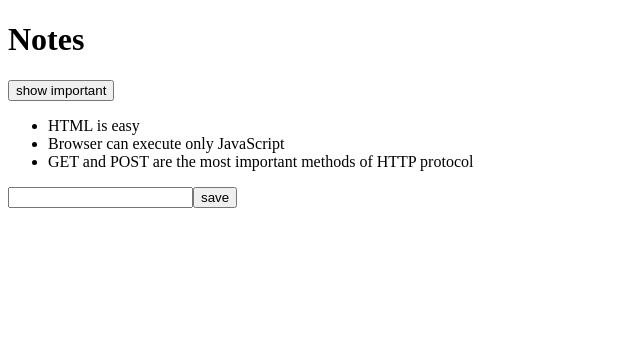
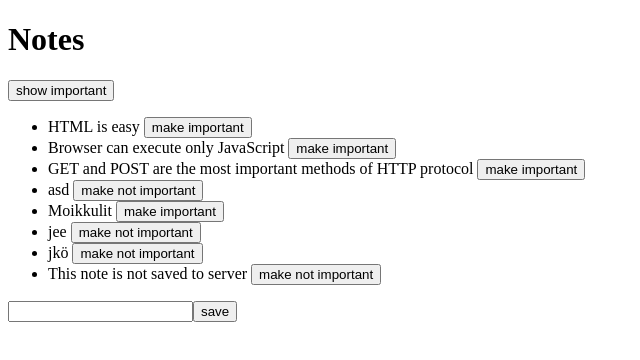
Before and after one commit to tomssulisko/helsinki-full-stack-kurssi, a React (Create React App) app in the folder esim/part2/: page / in a window 1280 px wide. Shown: the top 360 px of the page, without its empty margins (0-640 px from the left). Built offline with nearby package versions, Linux system fonts and the light colour scheme; data requests are answered from the project's data file.

Commit message:
update esim

```diff
--- a/esim/part2/db.json
+++ b/esim/part2/db.json
@@ -1,18 +1,38 @@
 {
   "notes": [
     {
-        "id": 1,
+      "id": "1",
       "content": "HTML is easy",
-        "important": true
+      "important": false
     },
     {
-        "id": 2,
+      "id": "2",
       "content": "Browser can execute only JavaScript",
       "important": false
     },
     {
-        "id": 3,
+      "id": "3",
       "content": "GET and POST are the most important methods of HTTP protocol",
+      "important": false
+    },
+    {
+      "id": "8064",
+      "content": "asd",
+      "important": true
+    },
+    {
+      "id": "36ea",
+      "content": "Moikkulit",
+      "important": false
+    },
+    {
+      "id": "9a22",
+      "content": "jee",
+      "important": true
+    },
+    {
+      "id": "3f6f",
+      "content": "jkö",
       "important": true
     }
   ]
--- a/esim/part2/package.json
+++ b/esim/part2/package.json
@@ -38,6 +38,7 @@
     ]
   },
   "devDependencies": {
+    "@babel/plugin-proposal-private-property-in-object": "^7.21.11",
     "json-server": "^1.0.0-alpha.23"
   }
 }
--- a/esim/part2/src/App.jsx
+++ b/esim/part2/src/App.jsx
@@ -1,6 +1,7 @@
 import { useState, useEffect } from 'react'
 import axios from 'axios'
 import Note from './components/Note'
+import noteService from './services/notes'
 
 const App = () => {
   const [notes, setNotes] = useState([])
@@ -8,12 +9,10 @@
   const [showAll, setShowAll] = useState(true)
 
   useEffect(() => {
-    console.log('effect')
-    axios
-      .get('http://localhost:3001/notes')
-      .then(response => {
-        console.log('promise fulfilled')
-        setNotes(response.data)
+    noteService
+      .getAll()
+        .then(initialNotes => {
+        setNotes(initialNotes)
       })
   }, [])
 
@@ -34,16 +33,37 @@
 
   console.log('render', notes.length, 'notes')
 
-  const addNote = (event) => {
+  const toggleImportanceOf = id => {
+    const note = notes.find(n => n.id === id)
+    const changedNote = { ...note, important: !note.important }
+
+    noteService
+      .update(id, changedNote)
+        .then(returnedNote => {
+        setNotes(notes.map(note => note.id !== id ? note : returnedNote))
+      })
+      .catch(error => {
+        alert(
+          `the note '${note.content}' was already deleted from server`
+        )
+        setNotes(notes.filter(n => n.id !== id))
+      })
+}
+
+
+  const addNote = event => {
     event.preventDefault()
     const noteObject = {
       content: newNote,
       important: Math.random() > 0.5,
-      id: notes.length + 1,
     }
 
-    setNotes(notes.concat(noteObject))
-    setNewNote('')
+    noteService
+      .create(noteObject)
+        .then(returnedNote => {
+        setNotes(notes.concat(returnedNote))
+        setNewNote('')
+      })
   }
 
   const handleNoteChange = (event) => {
@@ -65,7 +85,11 @@
       </div>
       <ul>
         {notesToShow.map(note =>
-          <Note key={note.id} note={note} />
+          <Note
+          key={note.id}
+          note={note}
+          toggleImportance={() => toggleImportanceOf(note.id)}
+          />
         )}
       </ul>
       <form onSubmit={addNote}>
--- a/esim/part2/src/components/Note.jsx
+++ b/esim/part2/src/components/Note.jsx
@@ -1,7 +1,14 @@
-const Note = ({ note }) => {
-    return (
-      <li>{note.content}</li>
-    )
-  }
+const Note = ({ note, toggleImportance }) => {
+  const label = note.important
+    ? 'make not important' : 'make important'
+
+  return (
+    <li>
+      {note.content}
+      &nbsp;
+      <button onClick={toggleImportance}>{label}</button>
+    </li>
+  )
+}
 
   export default Note
--- /dev/null
+++ b/esim/part2/src/services/notes.js
@@ -0,0 +1,24 @@
+import axios from 'axios'
+const baseUrl = 'http://localhost:3001/notes'
+
+const getAll = () => {
+    const request = axios.get(baseUrl)
+    const nonExisting = {
+      id: 10000,
+      content: 'This note is not saved to server',
+      important: true,
+    }
+    return request.then(response => response.data.concat(nonExisting))
+  }
+
+const create = newObject => {
+  const request = axios.post(baseUrl, newObject)
+  return request.then(response => response.data)
+}
+
+const update = (id, newObject) => {
+  const request = axios.put(`${baseUrl}/${id}`, newObject)
+  return request.then(response => response.data)
+}
+
+export default { getAll, create, update }
```
Also changed, not shown: 1 other file (tests, documents, lock files or other folders). Lines whose indentation alone changed are shown as unchanged.
